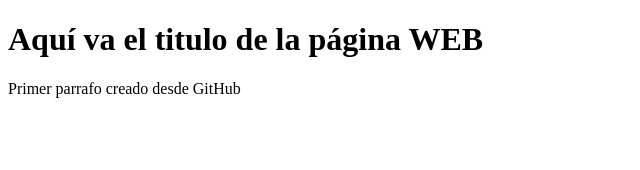
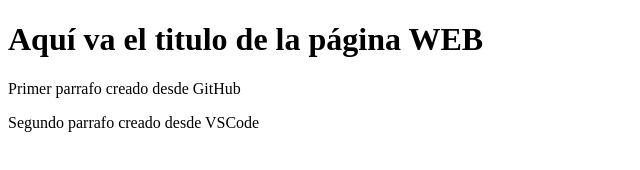
Before and after one commit to hubertkurdziel/proyecto-web-empresa, a plain HTML site: page index.html in a window 1280 px wide. Shown: the whole page, without its empty margins (0-640 px from the left). Drawn offline with Linux system fonts and the light colour scheme.

Commit message:
Agregando segundo parrafo

```diff
--- a/index.html
+++ b/index.html
@@ -8,5 +8,6 @@
 <body>
     <h1>Aquí va el titulo de la página WEB</h1>
     <p>Primer parrafo creado desde GitHub</p>
+    <p>Segundo parrafo creado desde VSCode</p>
 </body>
 </html>
```
